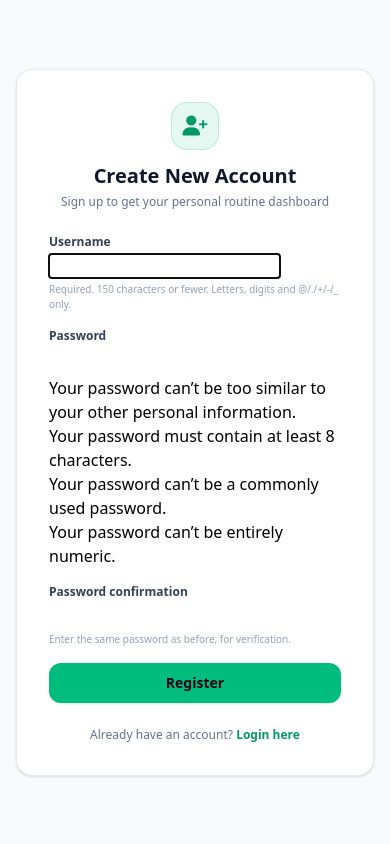
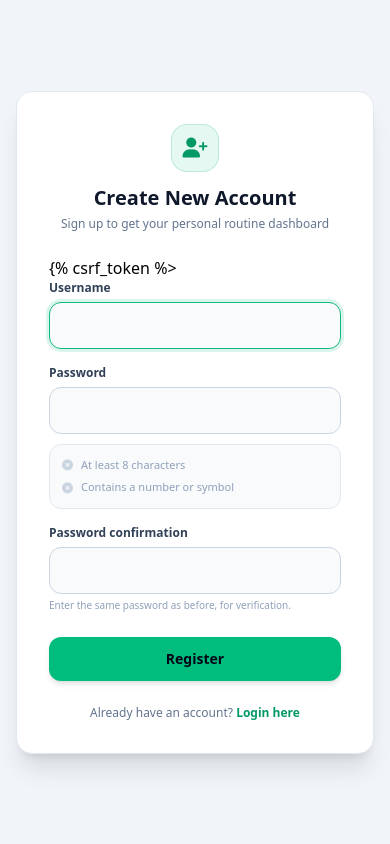
Before and after one commit to md-sijan-mahmud/smart-routine-app, a Django app: page /register/ in a window 390 px wide. Run offline with Django 5.2, Linux system fonts and the light colour scheme.

Commit message:
Update login and register pages with responsive dark/light mode and live password checklist

```diff
--- a/routine/templates/routine/register.html
+++ b/routine/templates/routine/register.html
@@ -1,5 +1,5 @@
 <!DOCTYPE html>
-<html lang="en">
+<html lang="en" class="light">
 <head>
     <meta charset="UTF-8">
     <meta name="viewport" content="width=device-width, initial-scale=1.0">
@@ -8,10 +8,32 @@
     <script src="https://cdn.jsdelivr.net/npm/@tailwindcss/browser@4"></script>
     <!-- FontAwesome Icons -->
     <link rel="stylesheet" href="https://cdnjs.cloudflare.com/ajax/libs/font-awesome/6.4.0/css/all.min.css">
+    <style>
+        input[type="text"], input[type="password"] {
+            width: 100%;
+            padding: 0.75rem 1rem;
+            font-size: 0.875rem;
+            background-color: #f8fafc;
+            border: 1px solid #cbd5e1;
+            border-radius: 0.75rem;
+            color: #0f172a;
+            outline: none;
+            transition: all 0.2s ease;
+        }
+        .dark input[type="text"], .dark input[type="password"] {
+            background-color: #1e293b;
+            border-color: #334155;
+            color: #f8fafc;
+        }
+        input[type="text"]:focus, input[type="password"]:focus {
+            border-color: #10b981;
+            box-shadow: 0 0 0 3px rgba(16, 185, 129, 0.15);
+        }
+    </style>
 </head>
-<body class="bg-slate-50 dark:bg-slate-950 flex items-center justify-center min-h-screen px-4">
+<body class="bg-slate-100 dark:bg-slate-950 flex items-center justify-center min-h-screen px-4 py-8 transition-colors duration-300">
 
-    <div class="bg-white dark:bg-slate-900 p-8 rounded-2xl border border-slate-200/90 dark:border-slate-800 shadow-sm w-full max-w-md">
+    <div class="bg-white dark:bg-slate-900 p-8 rounded-2xl border border-slate-200 dark:border-slate-800 shadow-xl w-full max-w-md">
 
         <!-- Header -->
         <div class="text-center mb-6">
@@ -24,22 +46,47 @@
 
         <!-- Register Form -->
         <form method="POST" class="space-y-4">
-            {% csrf_token %}
+            {% csrf_token %>
 
-            {% for field in form %}
+            <!-- Username Field -->
             <div>
-                <label class="block text-xs font-semibold text-slate-700 dark:text-slate-300 mb-1">{{ field.label }}</label>
-                {{ field }}
-                {% if field.errors %}
-                    <p class="text-xs text-red-500 mt-1">{{ field.errors.0 }}</p>
-                {% endif %}
-                {% if field.help_text %}
-                    <p class="text-[10px] text-slate-400 mt-1">{{ field.help_text|safe }}</p>
+                <label class="block text-xs font-semibold text-slate-700 dark:text-slate-300 mb-1.5">Username</label>
+                {{ form.username }}
+                {% if form.username.errors %}
+                    <p class="text-xs text-red-500 mt-1">{{ form.username.errors.0 }}</p>
                 {% endif %}
             </div>
-            {% endfor %}
 
-            <button type="submit" class="w-full py-2.5 bg-emerald-500 hover:bg-emerald-600 text-slate-950 font-bold rounded-xl transition-all cursor-pointer text-sm shadow-sm">
+            <!-- Password 1 Field -->
+            <div>
+                <label class="block text-xs font-semibold text-slate-700 dark:text-slate-300 mb-1.5">Password</label>
+                {{ form.password1 }}
+                {% if form.password1.errors %}
+                    <p class="text-xs text-red-500 mt-1">{{ form.password1.errors.0 }}</p>
+                {% endif %}
+
+                <!-- Password Strength Checklist -->
+                <div id="password-checklist" class="mt-2.5 p-3 rounded-xl bg-slate-50 dark:bg-slate-800/50 border border-slate-200 dark:border-slate-800 space-y-1.5 text-[11px]">
+                    <p id="length-check" class="text-slate-400 dark:text-slate-500 flex items-center gap-2 transition-colors">
+                        <i class="fa-solid fa-circle-xmark text-slate-300 dark:text-slate-600"></i> At least 8 characters
+                    </p>
+                    <p id="number-check" class="text-slate-400 dark:text-slate-500 flex items-center gap-2 transition-colors">
+                        <i class="fa-solid fa-circle-xmark text-slate-300 dark:text-slate-600"></i> Contains a number or symbol
+                    </p>
+                </div>
+            </div>
+
+            <!-- Password 2 (Confirmation) Field -->
+            <div>
+                <label class="block text-xs font-semibold text-slate-700 dark:text-slate-300 mb-1.5">Password confirmation</label>
+                {{ form.password2 }}
+                <p class="text-[10px] text-slate-400 mt-1">Enter the same password as before, for verification.</p>
+                {% if form.password2.errors %}
+                    <p class="text-xs text-red-500 mt-1">{{ form.password2.errors.0 }}</p>
+                {% endif %}
+            </div>
+
+            <button type="submit" class="w-full py-3 bg-emerald-500 hover:bg-emerald-600 text-slate-950 font-bold rounded-xl transition-all cursor-pointer text-sm shadow-md hover:shadow-lg mt-2">
                 Register
             </button>
         </form>
@@ -54,5 +101,35 @@
 
     </div>
 
+    <!-- Live Password Validation Script -->
+    <script>
+        const passwordInput = document.querySelector('input[name="password1"]');
+        const lengthCheck = document.getElementById('length-check');
+        const numberCheck = document.getElementById('number-check');
+
+        if (passwordInput) {
+            passwordInput.addEventListener('input', function() {
+                const val = passwordInput.value;
+
+                // Length Check (8+ chars)
+                if (val.length >= 8) {
+                    lengthCheck.className = "text-emerald-600 dark:text-emerald-400 font-medium flex items-center gap-2 transition-colors";
+                    lengthCheck.innerHTML = '<i class="fa-solid fa-circle-check text-emerald-500"></i> At least 8 characters';
+                } else {
+                    lengthCheck.className = "text-slate-400 dark:text-slate-500 flex items-center gap-2 transition-colors";
+                    lengthCheck.innerHTML = '<i class="fa-solid fa-circle-xmark text-slate-300 dark:text-slate-600"></i> At least 8 characters';
+                }
+
+                // Number/Symbol or general strength check
+                if (/[0-9\W]/.test(val)) {
+                    numberCheck.className = "text-emerald-600 dark:text-emerald-400 font-medium flex items-center gap-2 transition-colors";
+                    numberCheck.innerHTML = '<i class="fa-solid fa-circle-check text-emerald-500"></i> Contains a number or symbol';
+                } else {
+                    numberCheck.className = "text-slate-400 dark:text-slate-500 flex items-center gap-2 transition-colors";
+                    numberCheck.innerHTML = '<i class="fa-solid fa-circle-xmark text-slate-300 dark:text-slate-600"></i> Contains a number or symbol';
+                }
+            });
+        }
+    </script>
 </body>
 </html>
```
Also changed, not shown: routine/templates/routine/login.html (+28 -5 lines).
